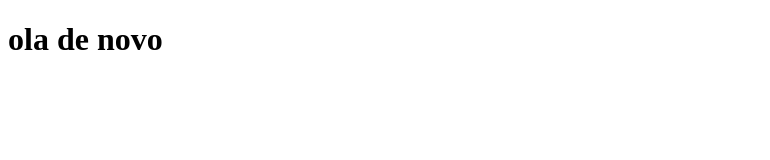
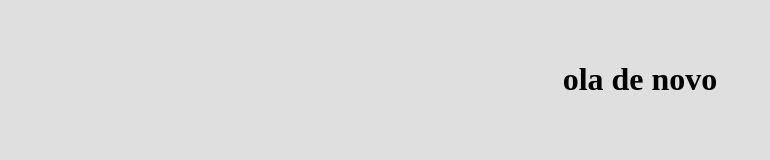
Before and after one commit to jose-ribeiro/node_js, a website: page node_express/templates/index.html in a window 1280 px wide. Shown: the whole page, without its empty margins (0-770 px from the left). Drawn offline with Linux system fonts and the light colour scheme.

Commit message:
css no projeto

```diff
--- a/node_express/index.js
+++ b/node_express/index.js
@@ -16,6 +16,8 @@ app.use(
 )
 
 app.use(express.json())
+
+app.use(express.static('public'))
 
 var checkAuth = function (req, res, next) {
   req.authStatus = true
--- /dev/null
+++ b/node_express/public/css/styles.css
@@ -0,0 +1,5 @@
+body {
+  background-color: #dfdfdf;
+  text-align: center;
+  padding: 2em;
+}
--- a/node_express/templates/index.html
+++ b/node_express/templates/index.html
@@ -4,6 +4,7 @@
   <meta charset="UTF-8">
   <meta name="viewport" content="width=device-width, initial-scale=1.0">
   <title>home</title>
+  <link rel="stylesheet" href="/css/styles.css"/>
 </head>
 <body>
   <h1> ola de novo</h1>
```
